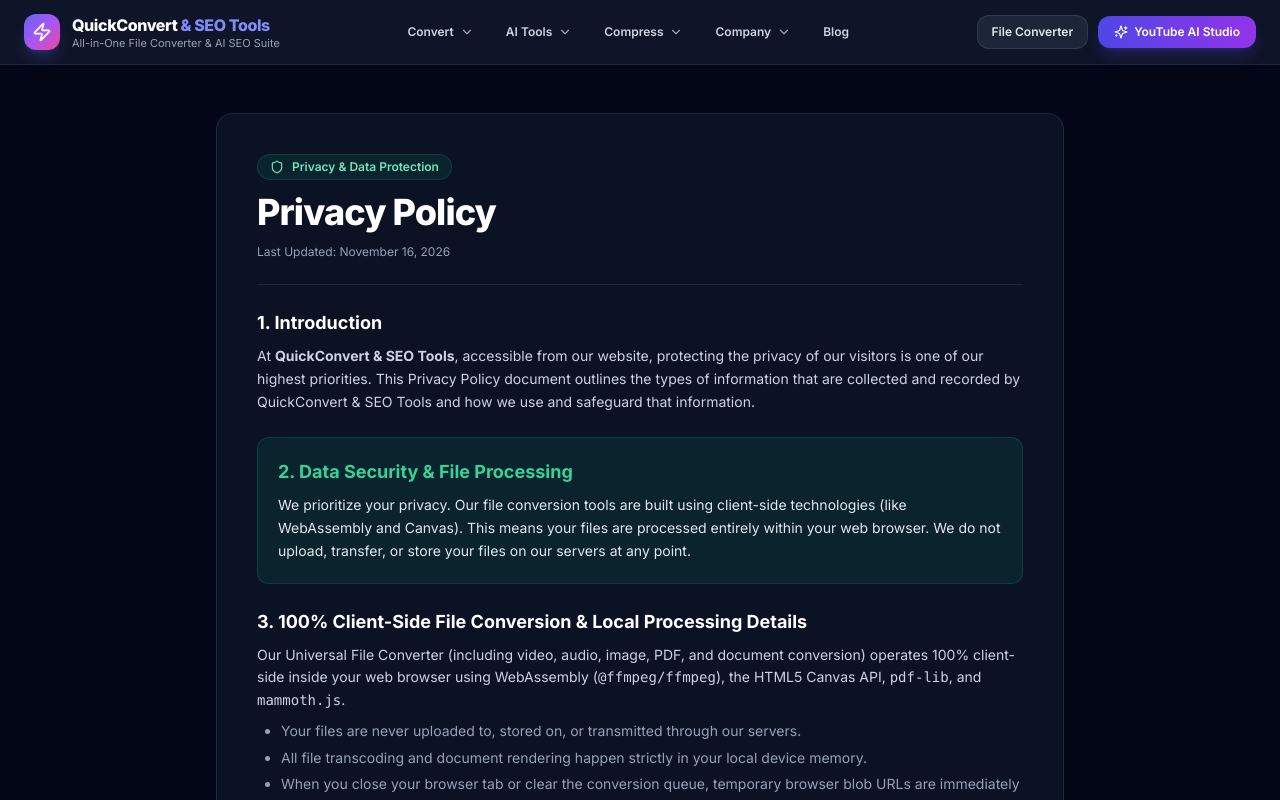
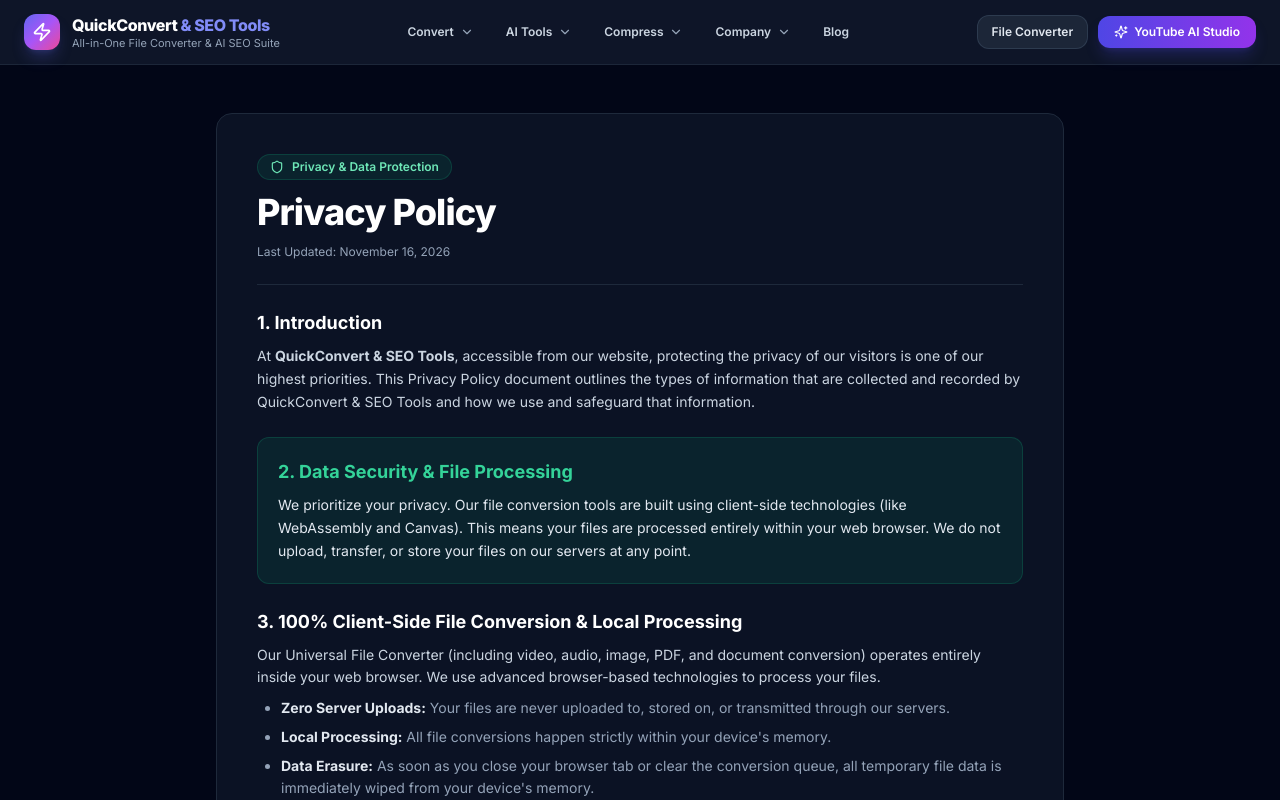
Before and after one commit to aghakashif-cloud/quickconvert-seo, a Next.js app: page /privacy-policy in a window 1280 px wide. Shown: the top 800 px of the page. Built offline with nearby package versions, Linux system fonts and the light colour scheme.

Commit message:
Updated Privacy Policy text for better readability

```diff
--- a/src/app/privacy-policy/page.tsx
+++ b/src/app/privacy-policy/page.tsx
@@ -52,20 +52,20 @@ export default function PrivacyPolicyPage() {
 
             <section className="space-y-2">
               <h2 className="text-lg font-bold text-white">
-                3. 100% Client-Side File Conversion &amp; Local Processing Details
+                3. 100% Client-Side File Conversion &amp; Local Processing
               </h2>
               <p>
-                Our Universal File Converter (including video, audio, image, PDF, and document conversion) operates 100% client-side inside your web browser using WebAssembly (<code>@ffmpeg/ffmpeg</code>), the HTML5 Canvas API, <code>pdf-lib</code>, and <code>mammoth.js</code>.
+                Our Universal File Converter (including video, audio, image, PDF, and document conversion) operates entirely inside your web browser. We use advanced browser-based technologies to process your files.
               </p>
-              <ul className="list-disc pl-6 space-y-1 text-slate-400">
+              <ul className="list-disc pl-6 space-y-1.5 text-slate-400">
                 <li>
-                  Your files are never uploaded to, stored on, or transmitted through our servers.
+                  <strong className="text-slate-200">Zero Server Uploads:</strong> Your files are never uploaded to, stored on, or transmitted through our servers.
                 </li>
                 <li>
-                  All file transcoding and document rendering happen strictly in your local device memory.
+                  <strong className="text-slate-200">Local Processing:</strong> All file conversions happen strictly within your device&apos;s memory.
                 </li>
                 <li>
-                  When you close your browser tab or clear the conversion queue, temporary browser blob URLs are immediately revoked from memory.
+                  <strong className="text-slate-200">Data Erasure:</strong> As soon as you close your browser tab or clear the conversion queue, all temporary file data is immediately wiped from your device&apos;s memory.
                 </li>
               </ul>
             </section>
```
